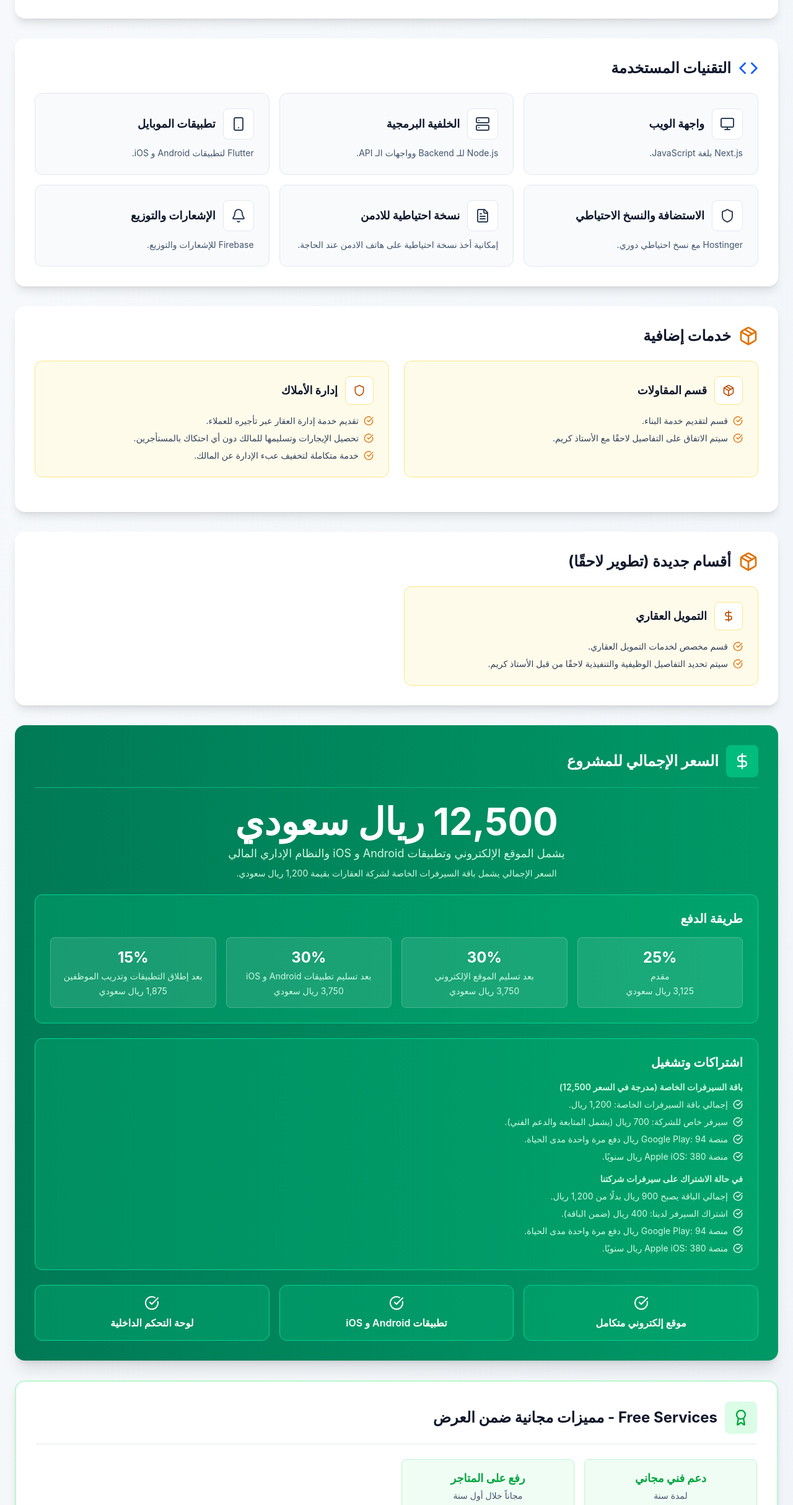
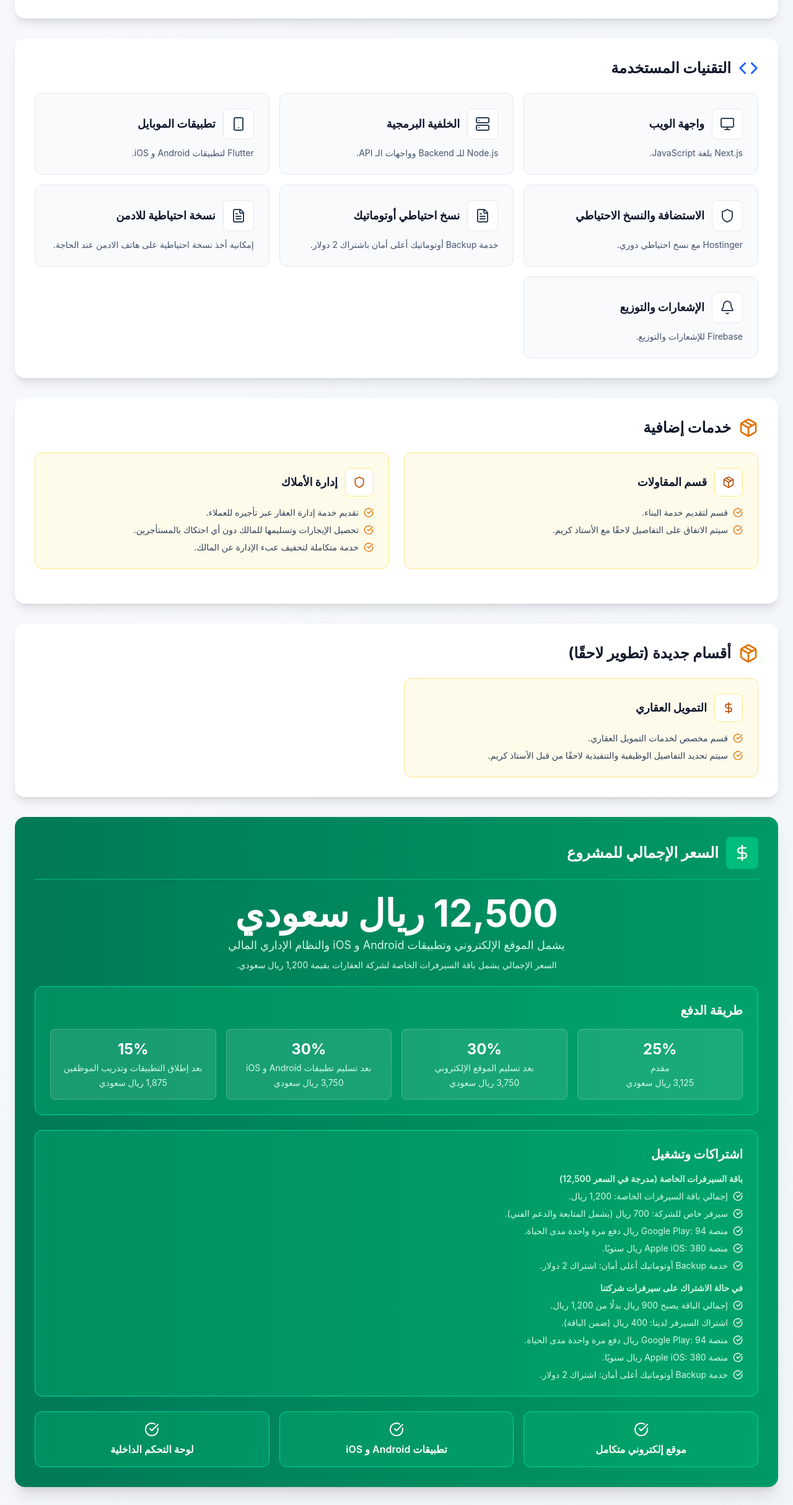
Before and after one commit to KhalidEl-MariAa/realstate_propsal, a React (Vite) app: page / in a window 1280 px wide. Shown: the part 3019-5447 px from the top of the page at 62% size. Built offline with nearby package versions, Linux system fonts and the light colour scheme.

Commit message:
ad auto buckup services prices

```diff
--- a/src/app/App.tsx
+++ b/src/app/App.tsx
@@ -222,6 +222,12 @@ const technologies: ModuleInfo[] = [
     title: 'الاستضافة والنسخ الاحتياطي',
     description: 'Hostinger مع نسخ احتياطي دوري.',
     icon: Shield,
+    items: []
+  },
+  {
+    title: 'نسخ احتياطي أوتوماتيك',
+    description: 'خدمة Backup أوتوماتيك أعلى أمان باشتراك 2 دولار.',
+    icon: FileText,
     items: []
   },
   {
@@ -576,6 +582,10 @@ export default function App() {
                     <CheckCircle className="w-4 h-4 text-white mt-0.5" />
                     <span>منصة Apple iOS: 380 ريال سنويًا.</span>
                   </li>
+                  <li className="flex items-start gap-2">
+                    <CheckCircle className="w-4 h-4 text-white mt-0.5" />
+                    <span>خدمة Backup أوتوماتيك أعلى أمان: اشتراك 2 دولار.</span>
+                  </li>
                 </ul>
               </div>
               <div>
@@ -596,6 +606,10 @@ export default function App() {
                   <li className="flex items-start gap-2">
                     <CheckCircle className="w-4 h-4 text-white mt-0.5" />
                     <span>منصة Apple iOS: 380 ريال سنويًا.</span>
+                  </li>
+                  <li className="flex items-start gap-2">
+                    <CheckCircle className="w-4 h-4 text-white mt-0.5" />
+                    <span>خدمة Backup أوتوماتيك أعلى أمان: اشتراك 2 دولار.</span>
                   </li>
                 </ul>
               </div>
```
